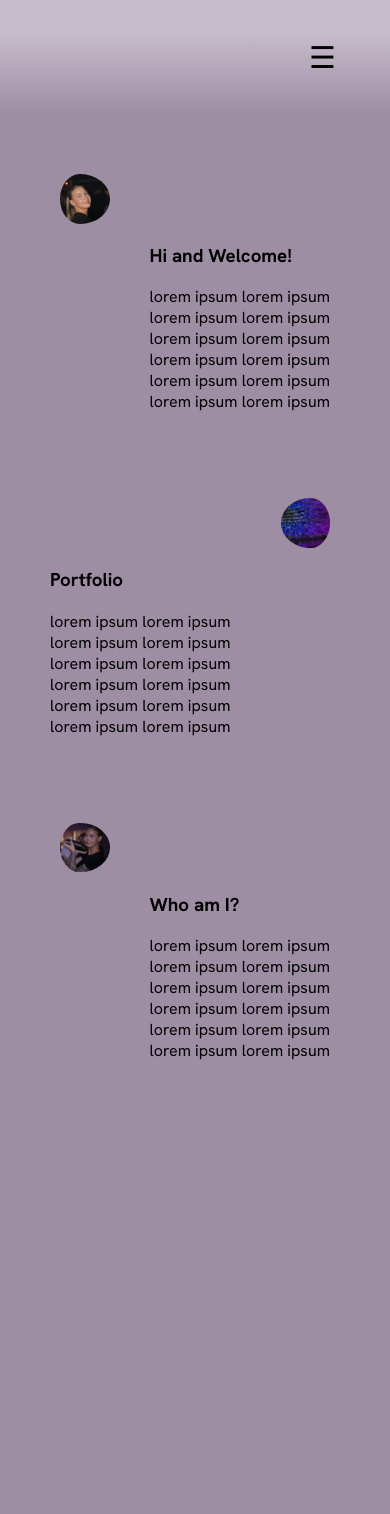
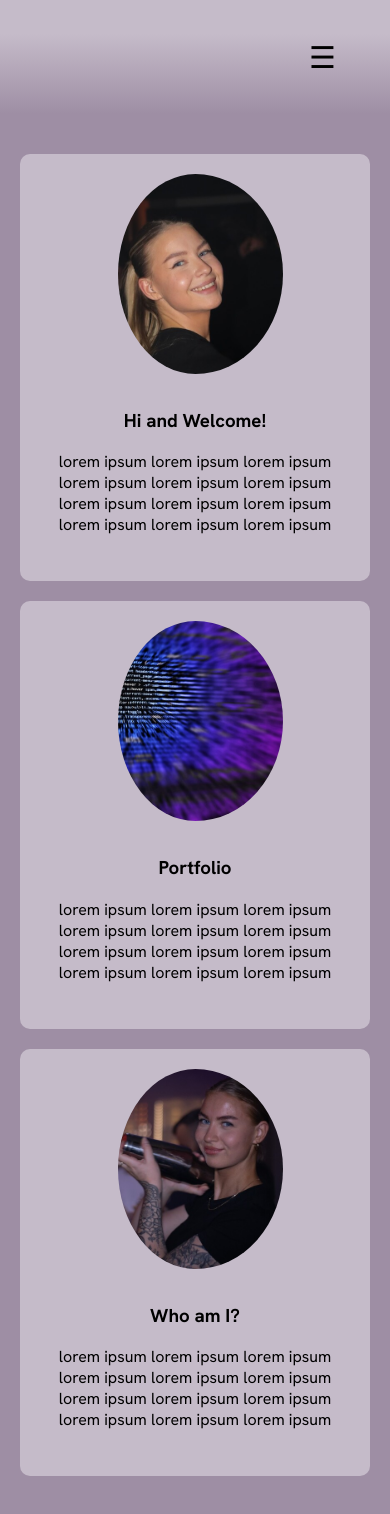
Before and after one commit to lisaupperud/Portfolio, an Angular app: page / in a window 390 px wide. Before the commit the page ends 1147 px from the top, so only its background shows below. Built offline with nearby package versions, Linux system fonts and the light colour scheme.

Commit message:
Add: media query in HomeComponent for tablets -- not finsihed!

```diff
--- a/src/app/home/home.component.css
+++ b/src/app/home/home.component.css
@@ -79,3 +79,182 @@
 .about div h3 {
   padding-top: 40px;
 }
+
+@media (max-width: 1080px) {
+  .home {
+    display: flex;
+    flex-direction: column;
+    font-family: "Hanken Grotesk";
+    padding: 40px 20px;
+    gap: 20px;
+  }
+
+  .welcome {
+    display: flex;
+    flex-direction: row;
+    padding: 20px 10px;
+    background-color: rgba(255, 255, 255, 0.4);
+    border-radius: 10px;
+  }
+
+  .welcome img {
+    width: 200px;
+    height: 200px;
+    aspect-ratio: 1 / 1;
+    border-radius: 50%;
+    object-fit: cover;
+    padding-right: 20px;
+    padding-left: 30px;
+  }
+
+  .welcome div {
+    padding: 10px 20px;
+  }
+
+  .welcome div h3 {
+    padding-top: 40px;
+  }
+
+  .portfolio {
+    display: flex;
+    flex-direction: row-reverse;
+    padding: 20px 10px;
+    background-color: rgba(255, 255, 255, 0.4);
+    border-radius: 10px;
+  }
+
+  .portfolio img {
+    width: 200px;
+    height: 200px;
+    aspect-ratio: 1 / 1;
+    border-radius: 50%;
+    object-fit: cover;
+    padding-right: 20px;
+    padding-left: 30px;
+  }
+
+  .portfolio div {
+    padding: 10px 20px;
+    /*background-color: chartreuse;*/
+  }
+
+  .portfolio div h3 {
+    padding-top: 40px;
+  }
+
+  .about {
+    display: flex;
+    flex-direction: row;
+    padding: 20px 10px;
+    background-color: rgba(255, 255, 255, 0.4);
+    border-radius: 10px;
+  }
+
+  .about img {
+    width: 200px;
+    height: 200px;
+    aspect-ratio: 1 / 1;
+    border-radius: 50%;
+    object-fit: cover;
+    padding-right: 20px;
+    padding-left: 30px;
+  }
+
+  .about div {
+    padding: 10px 20px;
+    /*background-color: chartreuse;*/
+  }
+
+  .about div h3 {
+    padding-top: 40px;
+  }
+}
+
+@media (max-width: 768px) {
+  .home {
+    display: flex;
+    flex-direction: column;
+    font-family: "Hanken Grotesk";
+    padding: 40px 20px;
+    gap: 20px;
+  }
+
+  .welcome {
+    display: flex;
+    flex-direction: column;
+    justify-content: center;
+    align-items: center;
+    background-color: rgba(255, 255, 255, 0.4);
+    border-radius: 10px;
+  }
+
+  .welcome img {
+    width: 50%;
+    border-radius: 50%;
+    padding-right: 20px;
+    padding-left: 30px;
+  }
+
+  .welcome div {
+    text-align: center;
+    padding: 10px 20px;
+    /*background-color: aqua;*/
+  }
+
+  .welcome div h3 {
+    padding-top: 5px;
+  }
+
+  .portfolio {
+    display: flex;
+    flex-direction: column;
+    justify-content: center;
+    align-items: center;
+    background-color: rgba(255, 255, 255, 0.4);
+    border-radius: 10px;
+  }
+
+  .portfolio img {
+    width: 50%;
+    border-radius: 50%;
+    padding-right: 20px;
+    padding-left: 30px;
+  }
+
+  .portfolio div {
+    text-align: center;
+    padding: 10px 20px;
+    /*background-color: chartreuse;*/
+  }
+
+  .portfolio div h3 {
+    padding-top: 5px;
+  }
+
+  .about {
+    display: flex;
+    flex-direction: column;
+    justify-content: center;
+    align-items: center;
+    padding: 20px 10px;
+    background-color: rgba(255, 255, 255, 0.4);
+    border-radius: 10px;
+  }
+
+  .about img {
+    width: 50%;
+    border-radius: 50%;
+    padding-right: 20px;
+    padding-left: 30px;
+  }
+
+  .about div {
+    text-align: center;
+    padding: 10px 20px;
+    /*background-color: chartreuse;*/
+  }
+
+  .about div h3 {
+    padding-top: 5px;
+  }
+}
```
